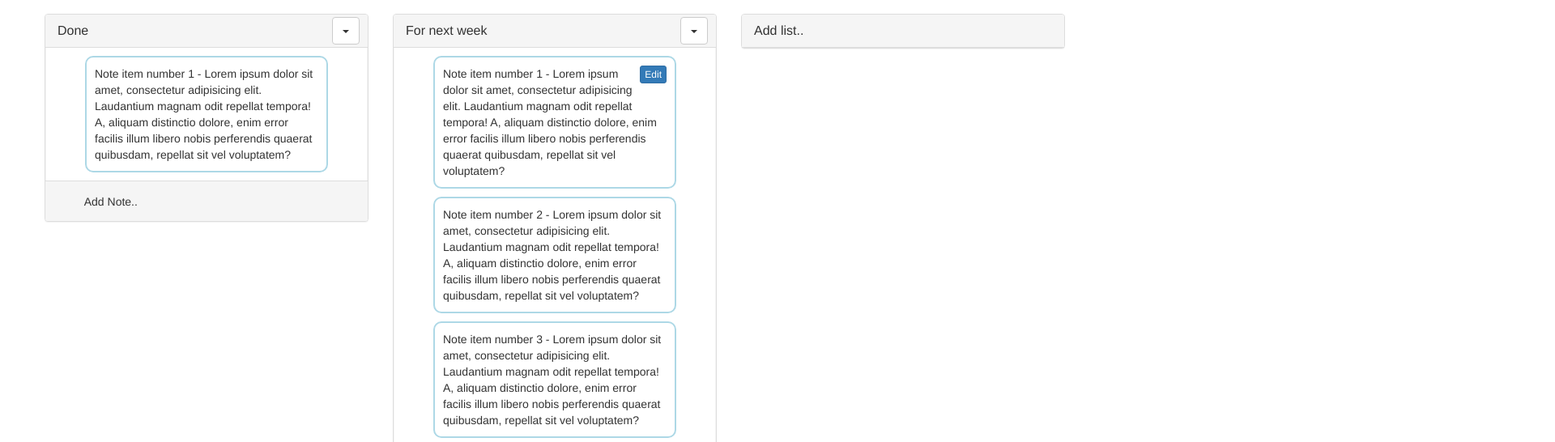
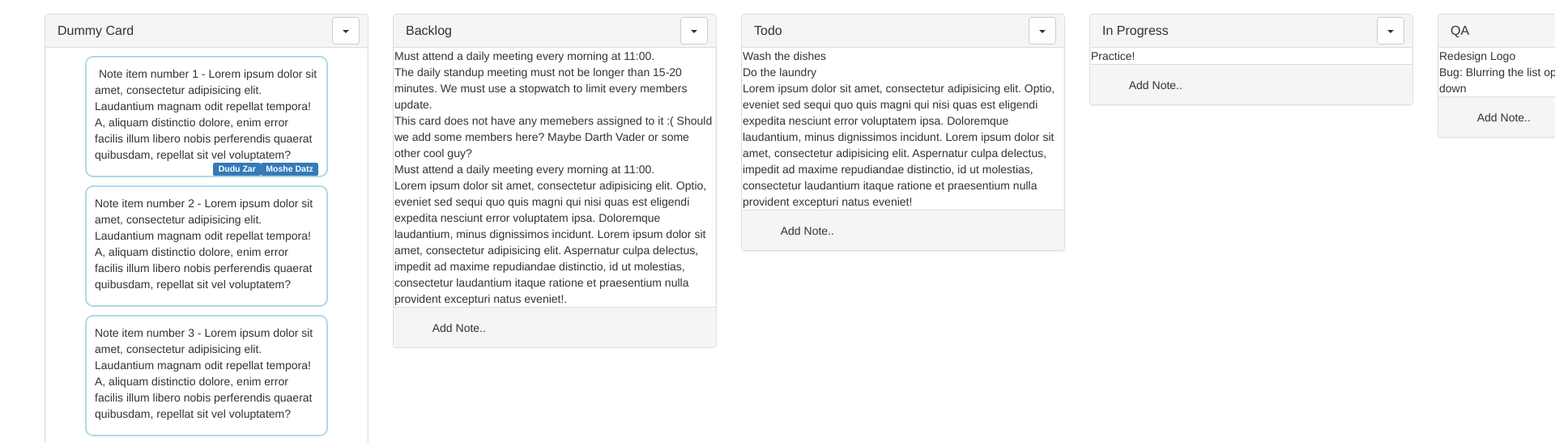
Before and after one commit to adigoldstein/taskboard, a website: page index.html in a window 1280 px wide. Shown: the part 53-599 px from the top of the page at 81% size, 1920 px wide, since content can reach past the window. Drawn offline with nearby package versions, Linux system fonts and the light colour scheme.

Commit message:
insert JSON bug fix and some improvments

```diff
--- /dev/null
+++ b/assets/board.json
@@ -0,0 +1,105 @@
+{
+  "board": [
+    {
+      "title": "Backlog",
+      "tasks": [
+        {
+          "text": "Must attend a daily meeting every morning at 11:00.",
+          "members": [
+            "Alex Ilyaev",
+            "Dima Vishnevetsky"
+          ]
+        },
+        {
+          "text": "The daily standup meeting must not be longer than 15-20 minutes. We must use a stopwatch to limit every members update.",
+          "members": [
+            "Alex Ilyaev",
+            "Dima Vishnevetsky"
+          ]
+        },
+        {
+          "text": "This card does not have any memebers assigned to it :(\nShould we add some members here?\nMaybe Darth Vader or some other cool guy?",
+          "members": []
+        },
+        {
+          "text": "Must attend a daily meeting every morning at 11:00.",
+          "members": [
+            "Dima Vishnevetsky"
+          ]
+        },
+        {
+          "text": "Lorem ipsum dolor sit amet, consectetur adipisicing elit. Optio, eveniet sed sequi quo quis magni qui nisi quas est eligendi expedita nesciunt error voluptatem ipsa. Doloremque laudantium, minus dignissimos incidunt. Lorem ipsum dolor sit amet, consectetur adipisicing elit. Aspernatur culpa delectus, impedit ad maxime repudiandae distinctio, id ut molestias, consectetur laudantium itaque ratione et praesentium nulla provident excepturi natus eveniet!.",
+          "members": [
+            "Alex Ilyaev",
+            "Dima Vishnevetsky"
+          ]
+        }
+      ]
+    },
+    {
+      "title": "Todo",
+      "tasks": [
+        {
+          "text": "Wash the dishes",
+          "members": [
+            "Alex Ilyaev",
+            "Dima Vishnevetsky"
+          ]
+        },
+        {
+          "text": "Do the laundry",
+          "members": [
+            "Gil Tayar"
+          ]
+        },
+        {
+          "text": "Lorem ipsum dolor sit amet, consectetur adipisicing elit. Optio, eveniet sed sequi quo quis magni qui nisi quas est eligendi expedita nesciunt error voluptatem ipsa. Doloremque laudantium, minus dignissimos incidunt. Lorem ipsum dolor sit amet, consectetur adipisicing elit. Aspernatur culpa delectus, impedit ad maxime repudiandae distinctio, id ut molestias, consectetur laudantium itaque ratione et praesentium nulla provident excepturi natus eveniet!",
+          "members": [
+            "Alex Ilyaev",
+            "Dima Vishnevetsky"
+          ]
+        }
+      ]
+    },
+    {
+      "title": "In Progress",
+      "tasks": [
+        {
+          "text": "Practice!",
+          "members": []
+        }
+      ]
+    },
+    {
+      "title": "QA",
+      "tasks": [
+        {
+          "text": "Redesign Logo",
+          "members": [
+            "Alex Ilyaev"
+          ]
+        },
+        {
+          "text": "Bug: Blurring the list options dropdown does not close the drop down",
+          "members": [
+            "Gil Tayar",
+            "Dima Vishnevetsky"
+          ]
+        }
+      ]
+    },
+    {
+      "title": "Done",
+      "tasks": [
+        {
+          "text": "Code review",
+          "members": [
+            "Alex Ilyaev",
+            "Dima Vishnevetsky",
+            "Gil Tayar"
+          ]
+        }
+      ]
+    }
+  ]
+}
--- a/index.html
+++ b/index.html
@@ -38,43 +38,15 @@
 
 <main>
   <ul class="card-list">
-
     <li class="cards-li">
       <div class="card content-card">
         <div class="panel panel-default">
           <div class="panel-heading">
-            <h3 class="panel-title">Done</h3>
+            <h3 class="panel-title">Dummy Card</h3>
             <input type="text">
             <div class="dropdown">
-              <button class="btn btn-default dropdown-toggle" type="button" data-toggle="dropdown" aria-haspopup="true" aria-expanded="true">
-                <span class="caret"></span>
-              </button>
-              <ul class="dropdown-menu" aria-labelledby="dropdownMenu1">
-                <li class="delete-card">Delete card</li>              </ul>
-            </div>
-          </div>
-          <ul class="notes-ul">
-            <li class="note">
-              Note item number 1 - Lorem ipsum dolor sit amet, consectetur adipisicing elit. Laudantium magnam odit
-              repellat tempora! A, aliquam distinctio dolore, enim error facilis illum libero nobis perferendis
-              quaerat
-              quibusdam, repellat sit vel voluptatem?
-            </li>
-          </ul>
-          <div class="panel-footer">
-            <button class="add-note-btn">Add Note..</button>
-          </div>
-        </div>
-      </div>
-    </li>
-    <li class="cards-li">
-      <div class="card content-card">
-        <div class="panel panel-default">
-          <div class="panel-heading">
-            <h3 class="panel-title">For next week</h3>
-            <input type="text">
-            <div class="dropdown">
-              <button class="btn btn-default dropdown-toggle" type="button"  data-toggle="dropdown" aria-haspopup="true" aria-expanded="true">
+              <button class="btn btn-default dropdown-toggle" type="button" data-toggle="dropdown" aria-haspopup="true"
+                      aria-expanded="true">
                 <span class="caret"></span>
               </button>
               <ul class="dropdown-menu" aria-labelledby="dropdownMenu1">
@@ -84,15 +56,21 @@
           </div>
           <ul class="notes-ul">
             <li class="note">
-              <button type="button" class="btn btn-primary btn-xs pull-right" >Edit</button>
-              Note item number 1 - Lorem ipsum dolor sit amet, consectetur adipisicing elit. Laudantium magnam odit
-              repellat tempora! A, aliquam distinctio dolore, enim error facilis illum libero nobis perferendis
-              quaerat
-              quibusdam, repellat sit vel voluptatem?
+              <button type="button" class="btn btn-primary btn-xs note-edit-btn pull-right">Edit</button>
+              <span class="note-text">
+                Note item number 1 - Lorem ipsum dolor sit amet, consectetur adipisicing elit. Laudantium magnam odit
+                repellat tempora! A, aliquam distinctio dolore, enim error facilis illum libero nobis perferendis
+                quaerat
+                quibusdam, repellat sit vel voluptatem?
+              </span>
+              <div class="lable-div">
+                <span class="label label-primary pull-right">Moshe Datz</span>
+                <span class="label label-primary pull-right">Dudu Zar</span>
+              </div>
             </li>
             <li class="note">
               Note item number 2 - Lorem ipsum dolor sit amet, consectetur adipisicing elit. Laudantium magnam odit
-              repellat tempora! A, aliquam distinctio dolore, enim error  facilis illum libero nobis perferendis
+              repellat tempora! A, aliquam distinctio dolore, enim error facilis illum libero nobis perferendis
               quaerat
               quibusdam, repellat sit vel voluptatem?
             </li>
@@ -120,7 +98,7 @@
       <div class="card">
         <div class="panel panel-default">
           <div class="panel-heading">
-            <h3 class="panel-title add-list-btn" >Add list..</h3>
+            <h3 class="panel-title add-list-btn">Add list..</h3>
           </div>
         </div>
       </div>
--- a/main.css
+++ b/main.css
@@ -52,9 +52,14 @@ main {
 
 }
 
+.note-edit-btn {
+  display: none;
+}
+
 .note {
   width: 300px;
-  max-height: 300px;
+  /*max-height: 300px;*/
+  min-height: 150px;
   border: 2px solid lightblue;
   border-radius: 10px;
   list-style: none;
@@ -112,6 +117,10 @@ main {
   top: 3px;
 }
 
+.note-text {
+  padding: 30px 5px;
+}
+
 .add-list-li .add-list-btn ,.add-list-btn .panel-heading{
   height: 100%;
   width: 100%;
--- a/main.js
+++ b/main.js
@@ -45,7 +45,7 @@ const tampletLi = `
       </div>
     </li>
   `;
-function addList() {
+function addList(listData) {
   const mainUlList = document.querySelector('.card-list');
   const addListLI = document.querySelector('.add-list-li');
 
@@ -53,11 +53,29 @@ function addList() {
 
   liListElem.className = 'list-li';
   liListElem.innerHTML = tampletLi;
+// console.info(listData);
+  if (listData.type !== 'click') {
+// ******************When inserting JSON data**********************
+    console.info(listData)
+    const cardTitle = liListElem.querySelector('.panel-title');
+    const noteUl = liListElem.querySelector('.notes-ul')
+    // console.info(noteUl);
+    cardTitle.innerHTML = listData.title;
+    for (const task of listData.tasks) {
+      // console.info(task.text);
+      const taskAdded = document.createElement('li');
+      taskAdded.innerHTML = task.text;
+
+      noteUl.appendChild(taskAdded)
+    }
+
+
+
+  }
 
   // add button listener
 
   addBtnListener(liListElem.querySelector('.add-note-btn'));
-
   titleListenerToRename(liListElem.querySelector('.panel-heading'));
   inputListener(liListElem.querySelector('.panel-heading'));
 
@@ -72,7 +90,6 @@ function addList() {
   // Delete card listener
 
   const deleteCardLiElem = liListElem.querySelector('.delete-card');
-  console.info(deleteCardLiElem);
   deleteCardListener(deleteCardLiElem);
 
   // insert created new list before the last list
@@ -141,7 +158,6 @@ function toggleMenu(menu) {
   const menuBtnElem = menu.querySelector('button');
   menuBtnElem.addEventListener('click', function () {
     const dropdownMenuElem = menu.querySelector('.dropdown-menu');
-    console.info(dropdownMenuElem.style.display);
     if (dropdownMenuElem.style.display === 'none' || !dropdownMenuElem.style.display ) {
       dropdownMenuElem.style.display = 'block';
     } else {
@@ -152,7 +168,6 @@ function toggleMenu(menu) {
 }
 function dropdwonListener() {
   const dropdownElems = document.querySelectorAll('.dropdown');
-  // console.info(dropdownElems);
   for (const dd of dropdownElems) {
      toggleMenu(dd); {
 
@@ -164,16 +179,12 @@ dropdwonListener()
 
 
 function deleteCardListener(deleteLiElem) {
-  console.info(deleteLiElem);
 
   deleteLiElem.addEventListener('click', function () {
     const cardToDeleteLiElem = deleteLiElem.closest('.cards-li');
-    console.info(cardToDeleteLiElem);
     const cardToDeleteTitle = deleteLiElem.closest('.panel-heading').querySelector('.panel-title').innerHTML;
-    // console.info( cardToDeleteTitle);
     const deleteAnswer = confirm('Deleting ' +  cardToDeleteTitle + ' list. are you sure?');
     const ulHoldsDelete = deleteLiElem.closest(".dropdown-menu");
-    console.info(ulHoldsDelete);
 
     if (deleteAnswer) {
       cardToDeleteLiElem.remove()
@@ -191,7 +202,6 @@ function deleteCardListener(deleteLiElem) {
 
 function DeleteCard() {
   const deleteCardLiElems = document.querySelectorAll('.delete-card');
-  console.info(deleteCardLiElems);
   for (const deleteLiElem of deleteCardLiElems) {
     deleteCardListener(deleteLiElem);
 
@@ -202,9 +212,29 @@ function DeleteCard() {
 }
 DeleteCard()
 
+// edit note behavior
+function editNoteListener(noteElem) {
+  const editBtnElem = noteElem.querySelector('.note-edit-btn');
 
+  console.info(editBtnElem);
+  noteElem.addEventListener('mouseover' , function () {
+    // console.info(editBtnElem.style.display);
+    // alert(editBtnElem.style.display)
+    if (editBtnElem.style.display = 'none' || (!editBtnElem.style.display)) {
+      editBtnElem.style.display = 'block'
+    }
+  });
+  noteElem.addEventListener('mouseout' , function () {
+    editBtnElem.style.display = 'none'
+  })
 
+}
 
+const noteElems = document.querySelectorAll('.note')
+for (const noteElem of noteElems) {
+  console.info(noteElem);
+  editNoteListener(noteElem)
+}
 // Init the app
 function init() {
   addExistBtnListener();
@@ -221,3 +251,31 @@ function init() {
 }
 
 init();
+
+
+
+
+
+
+
+
+
+
+// ****************Import JSON stuff****************
+let listData = {};
+function reqListener () {
+  // console.log(data.responseText);
+  listData = JSON.parse(data.responseText);
+  // console.info(listData.board[0]);
+  // console.info(listData.board[1]);
+  for (const each of listData.board) {
+    // console.info(each);
+    addList(each)
+
+  }
+}
+
+const data = new XMLHttpRequest();
+data.addEventListener("load", reqListener);
+data.open("GET", "assets/board.json");
+data.send();
```
